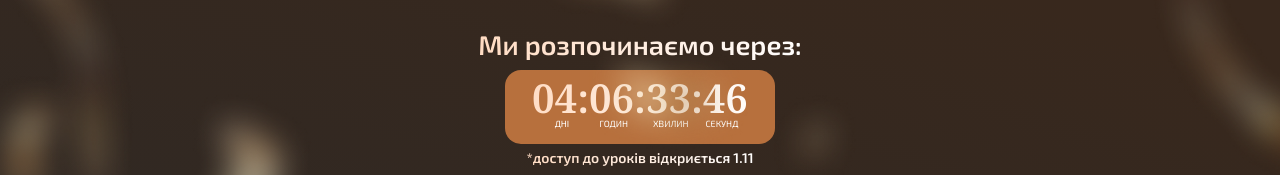
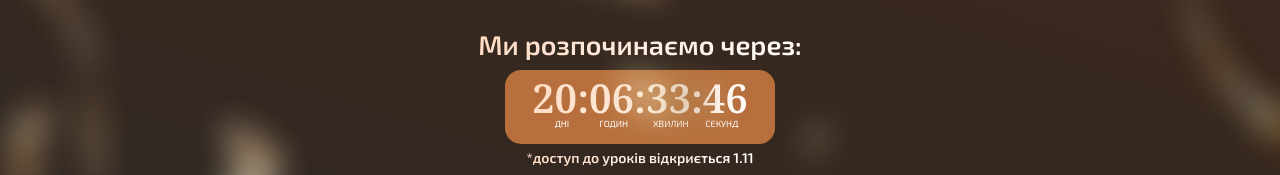
Before and after one commit to Chillmoon/permanent, a React (Create React App) app: page /paymentSuccess in a window 1280 px wide. Shown: the part 367-542 px from the top of the page. Built offline with nearby package versions, Linux system fonts and the light colour scheme; no server answers; sample sign-in values are in the browser's storage.

Commit message:
fixed timer

```diff
--- a/src/components/Timer/index.tsx
+++ b/src/components/Timer/index.tsx
@@ -11,20 +11,20 @@ const Timer: React.FC<TimerProps> = ({ isLanding = true }) => {
   const classes = useStyles();
   const { t } = useTranslation();
 
-  const [timeRemaining, setTimeRemaining] = useState(0); // Обновленное начальное значение времени
+  const [timeRemaining, setTimeRemaining] = useState(0);
 
   useEffect(() => {
-    const targetDate = new Date("2023-10-16"); // Целевая дата: 16 октября 2023
+    const targetDate = isLanding
+      ? new Date("2023-10-16")
+      : new Date("2023-11-01");
     const now = new Date();
     const differenceInSeconds = Math.floor(
       (targetDate.getTime() - now.getTime()) / 1000
     );
 
     if (differenceInSeconds > 0) {
-      // Если разница положительная, обновляем время в секундах
       setTimeRemaining(differenceInSeconds);
     } else {
-      // Если целевая дата уже прошла, устанавливаем время в 0 секунд
       setTimeRemaining(0);
     }
 
```
